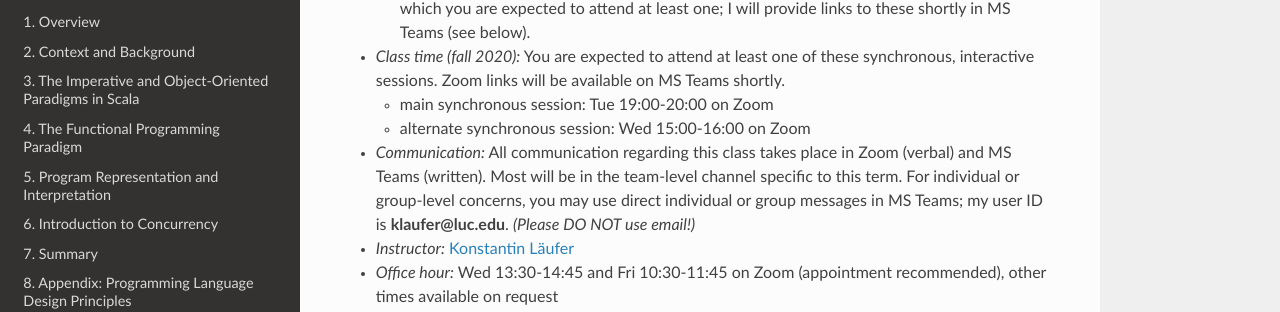
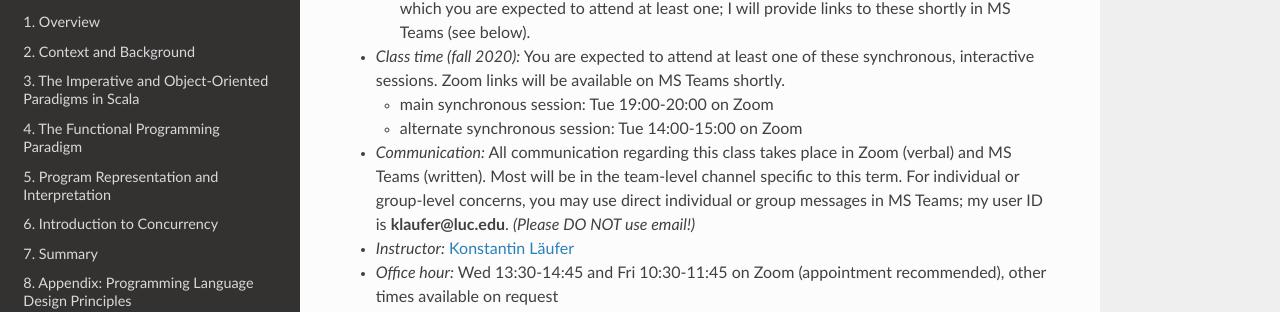
Before and after one commit to lucproglangcourse/lucproglangcourse.github.io, a Sphinx documentation site: the page built from source/syllabus.rst, in a window 1280 px wide and 900 px high, scrolled down 352 px. Shown: the part 139-451 px from the top of the window. Built offline with Sphinx 7.4.7 and the Read the Docs theme 2.0.0, drawn with Linux system fonts in a browser that asks for light colours.

Commit message:
updated fall 2020 alternate session time
Signed-off-by: Konstantin Läufer <klaeufer@gmail.com>

```diff
--- a/source/syllabi/2020Fall.rst
+++ b/source/syllabi/2020Fall.rst
@@ -10,7 +10,7 @@ Sections: COMP 371/471-001/002 Fall 2020
   Zoom links will be available on MS Teams shortly.
 
   - main synchronous session: Tue 19:00-20:00 on Zoom
-  - alternate synchronous session: Wed 15:00-16:00 on Zoom
+  - alternate synchronous session: Tue 14:00-15:00 on Zoom
 
 - *Communication:* All communication regarding this class takes place in Zoom (verbal) and MS Teams (written). Most will be in the team-level channel specific to this term. For individual or group-level concerns, you may use direct individual or group messages in MS Teams; my user ID is **klaufer@luc.edu**. *(Please DO NOT use email!)*
 - *Instructor:* `Konstantin Läufer <http://laufer.cs.luc.edu>`_
```
